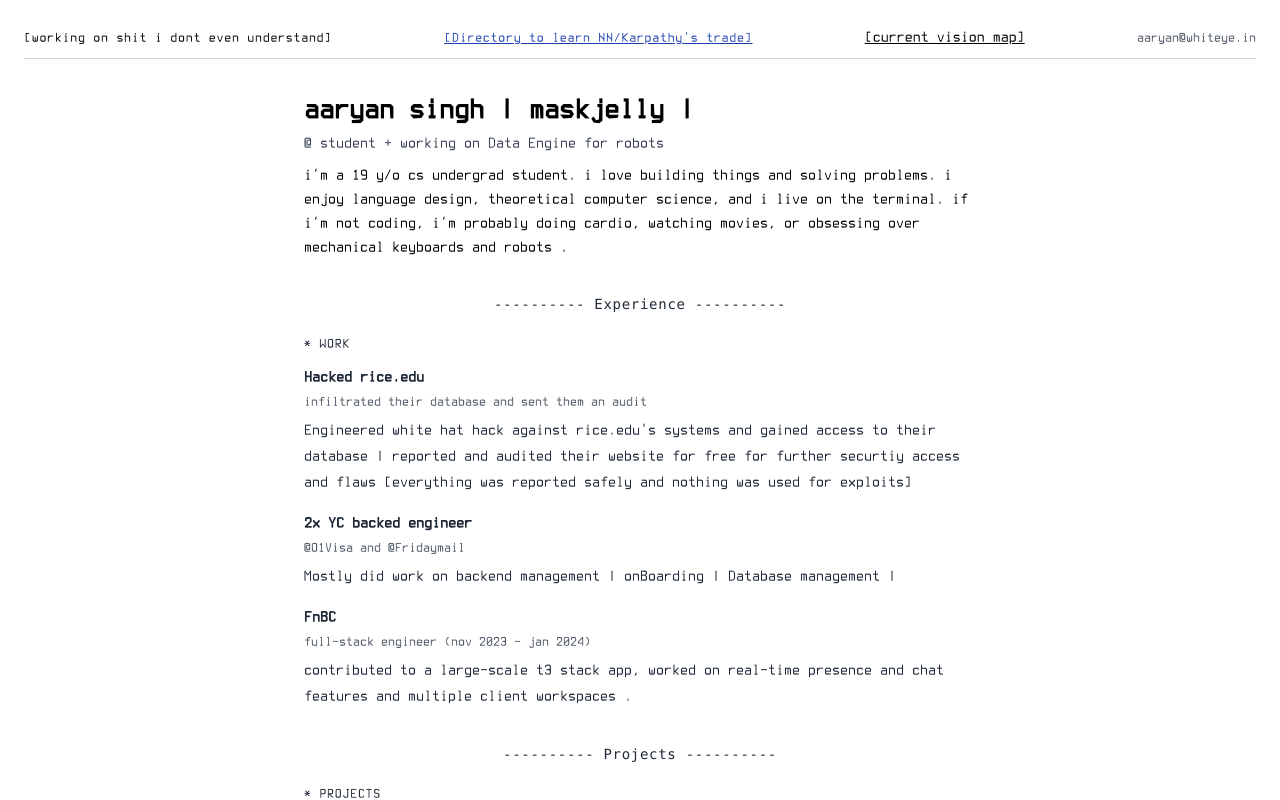
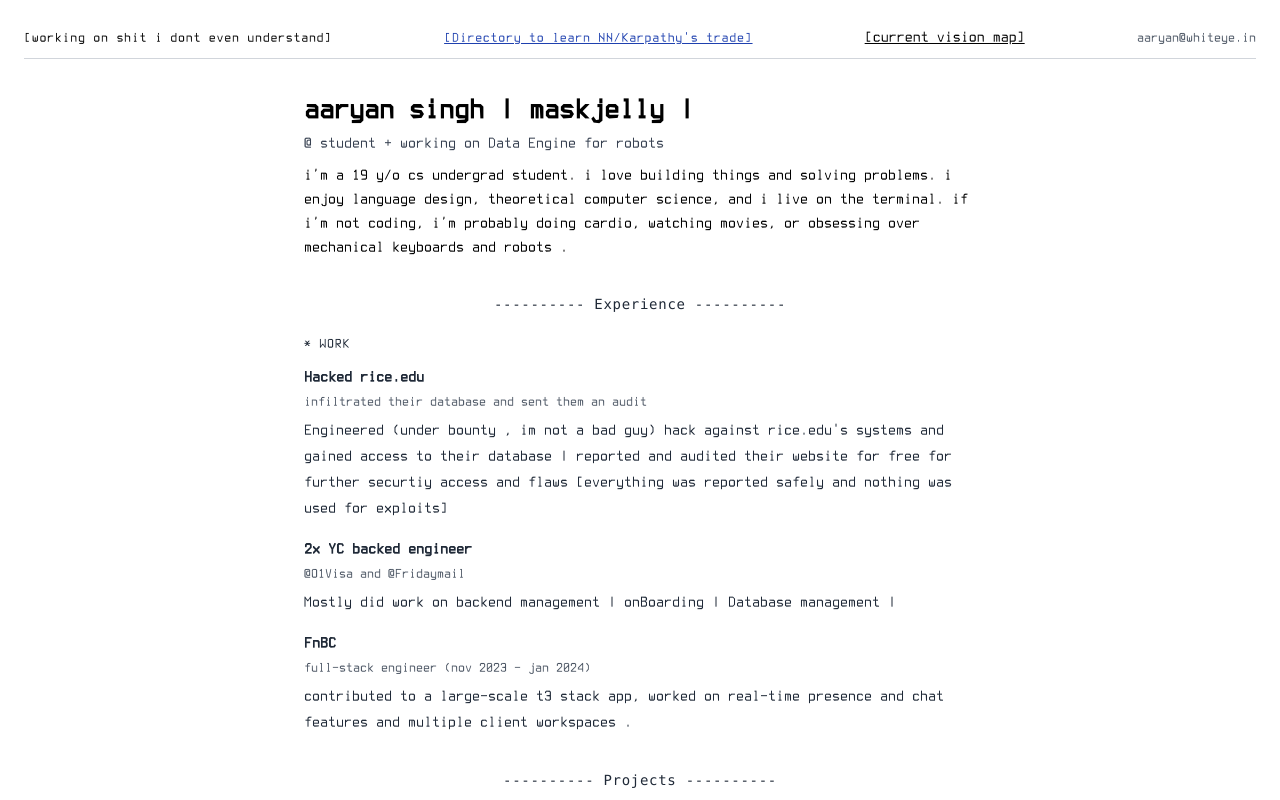
Before and after one commit to maskjelly/whiteye.in, a Next.js app: page / in a window 1280 px wide. Shown: the top 800 px of the page. Built offline with nearby package versions, Linux system fonts and the light colour scheme.

Commit message:
prev commit basic changes

```diff
--- a/app/page.tsx
+++ b/app/page.tsx
@@ -75,7 +75,7 @@ export default function Home() {
                 </span>
               </span>
               <p className="mt-1 leading-relaxed">
-                Engineered white hat hack against rice.edu's systems and gained access to their database | reported and audited their website for free for further securtiy access and flaws [everything was reported safely and nothing was used for exploits]
+                Engineered (under bounty , im not a bad guy) hack against rice.edu's systems and gained access to their database | reported and audited their website for free for further securtiy access and flaws [everything was reported safely and nothing was used for exploits]
                               </p>
             </li>
             <li className="mb-4">
```
